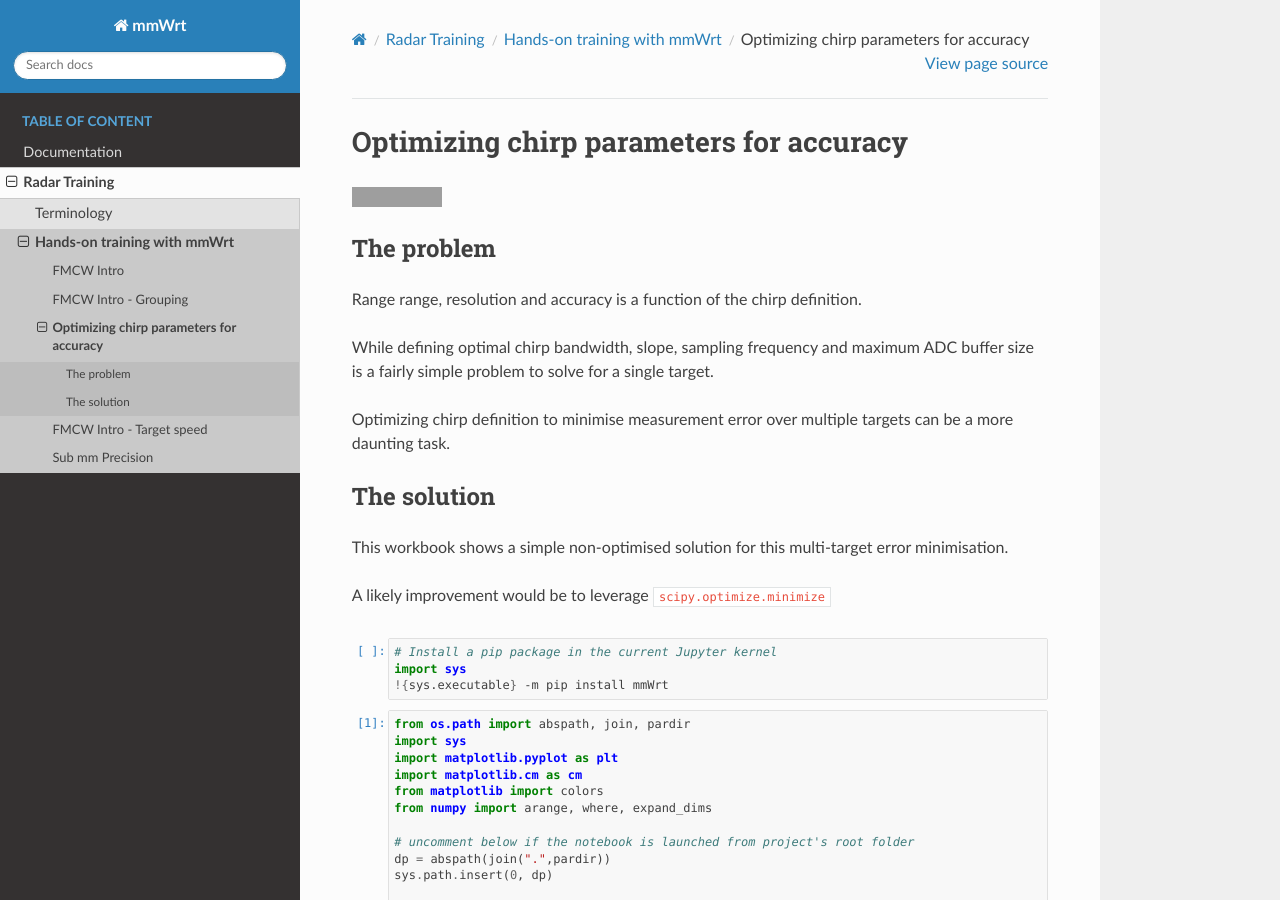
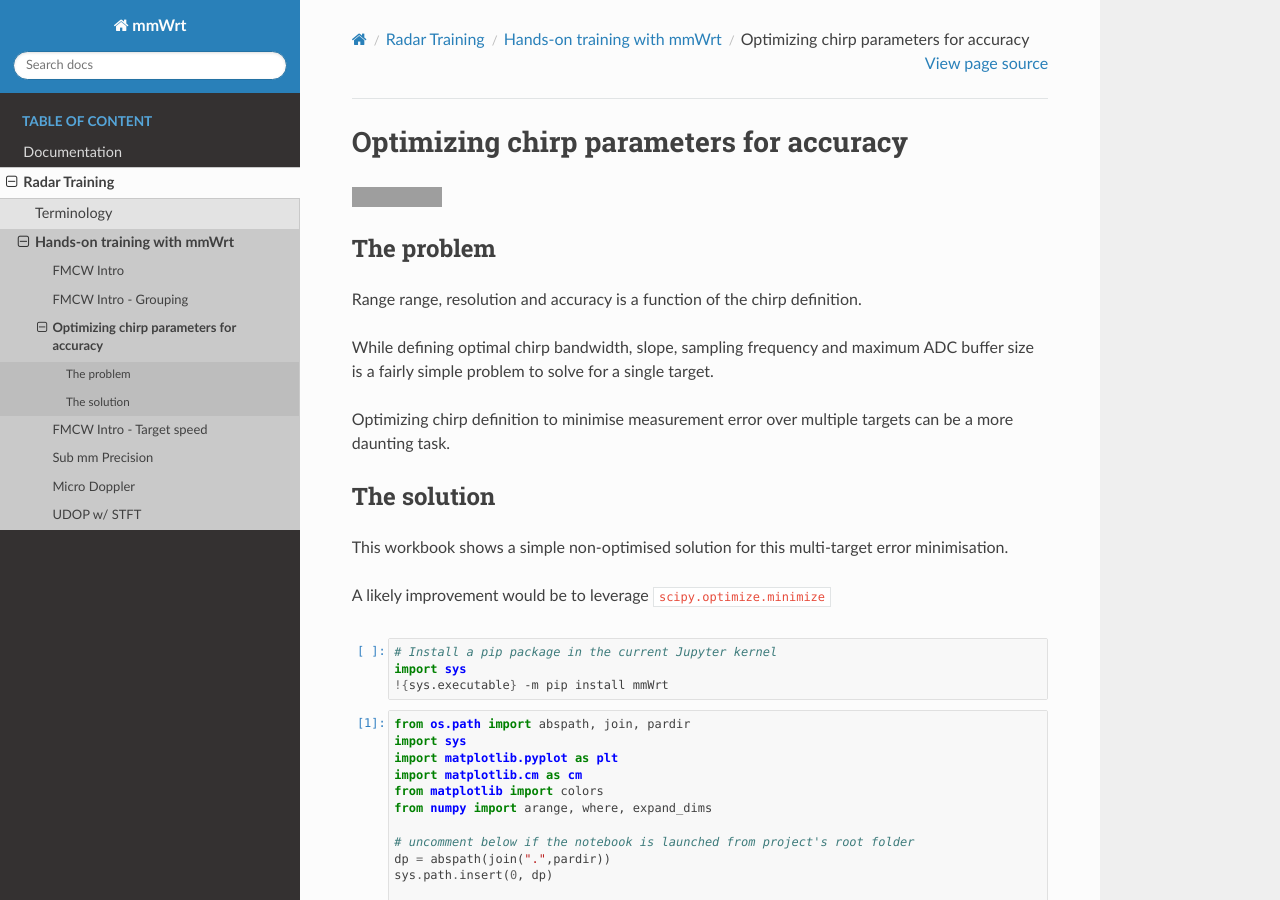
Before and after one commit to matt-chv/mmWrt, a Sphinx documentation site: the page built from docs/Chirp_Solver.ipynb, in a window 1280 px wide and 900 px high. Built offline with Sphinx 7.4.7 and the Read the Docs theme 2.0.0, drawn with Linux system fonts in a browser that asks for light colours; grey boxes are pictures that could not be loaded.

Commit message:
added micro_doppler in the ToC

````diff
--- a/docs/Hands-on.md
+++ b/docs/Hands-on.md
@@ -14,4 +14,5 @@
 Chirp_Solver
 Speed
 Precision
+micro_doppler
 ```
````
Also changed, not shown: README.md (+2 -0 lines).
